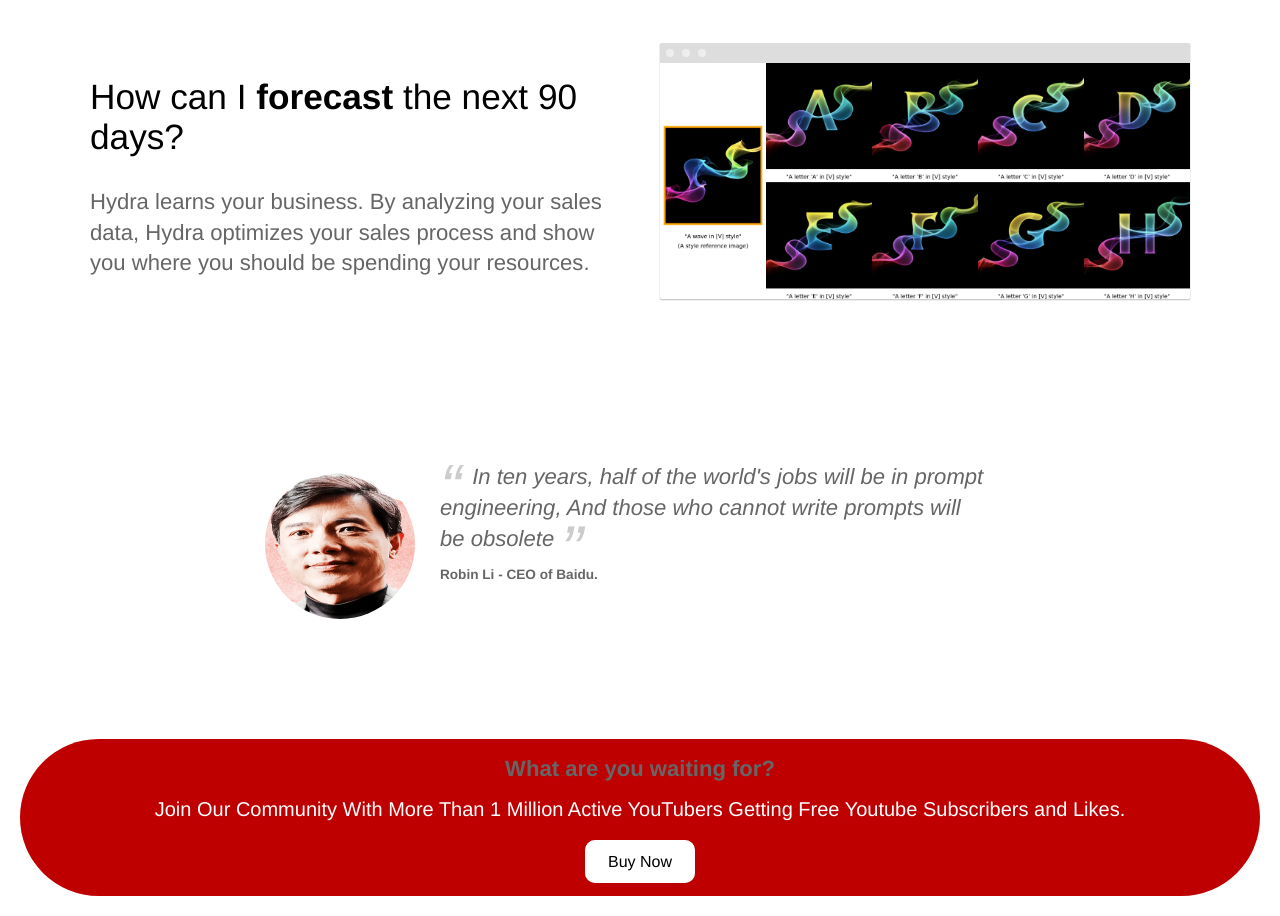
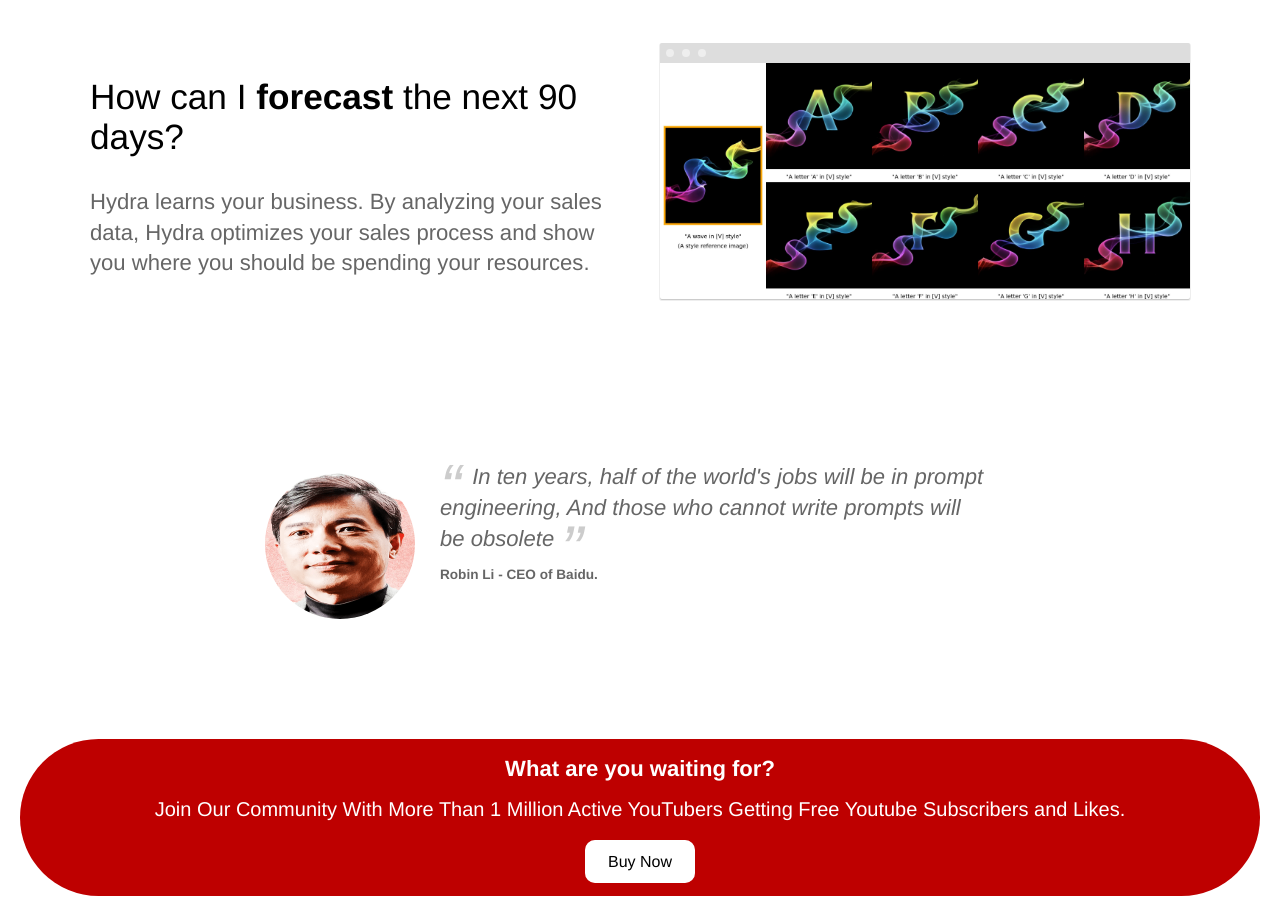
Before and after one commit to hi-sushanta/prompt, a Jekyll site: the page built from index.html, in a window 1280 px wide. Shown: the part 1686-2602 px from the top of the page. Built offline with Jekyll 4.4.1, drawn with Linux system fonts in a browser that asks for light colours; the list of posts is cut into pages by our own code.

Commit message:
Update index.md

```diff
--- a/index.html
+++ b/index.html
@@ -69,7 +69,7 @@ description: In this book help you to create your won business.
 
 	<section class="bottom-cta">
 		<section class="sub-cta">
-			<p class="motive" style="margin-top:5px; margin-bottom:5px;"><strong>What are you waiting for?</strong></p>
+			<p class="motive" style="margin-top:5px; margin-bottom:5px; color:#fff"><strong>What are you waiting for?</strong></p>
 			<p class="action">Join Our Community With More Than 1 Million Active YouTubers Getting Free Youtube Subscribers and Likes.</p>
 			<div class="button alt" style="margin-top:10px;margin-bottom:20px;"><a href="#" style="background:#fff; color:#000">Buy Now</a></div>
 		</section>
```
